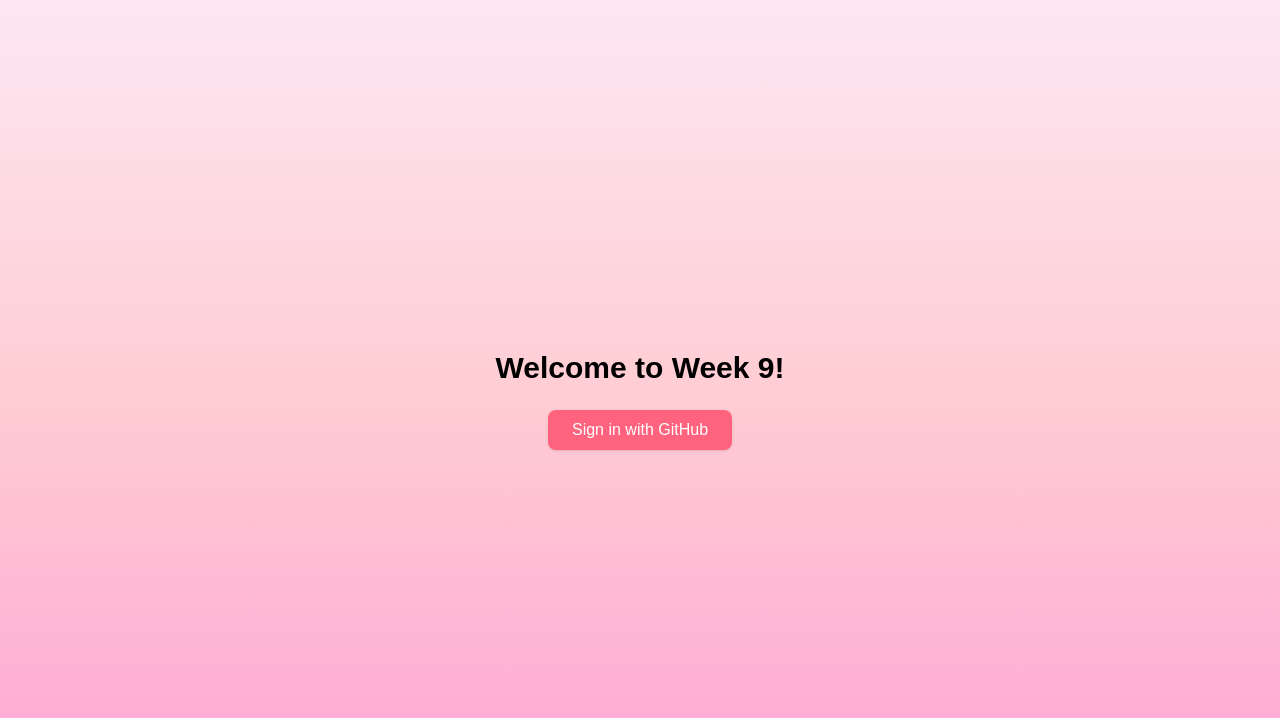
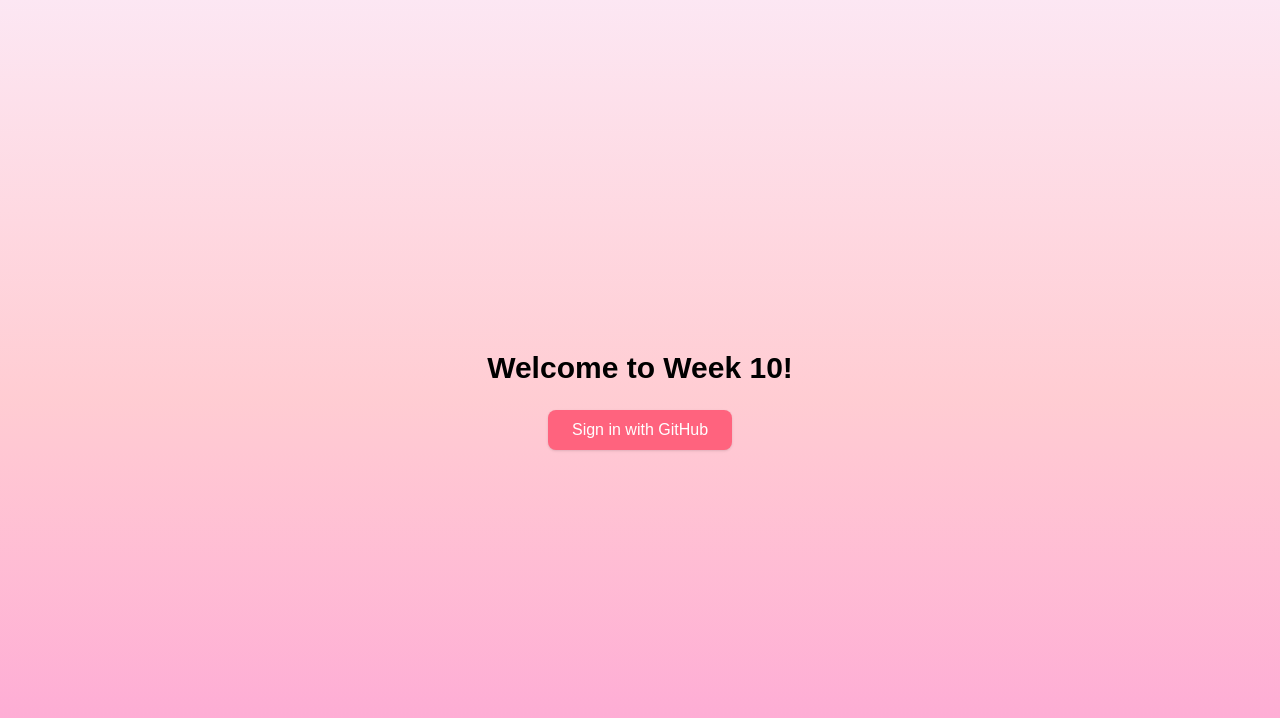
Before and after one commit to celinesur/cprg306-assignments, a Next.js app: page /week-10 in a window 1280 px wide. Shown: the top 718 px of the page. Built offline with nearby package versions, Linux system fonts and the light colour scheme; no server answers.

Commit message:
fixed page

```diff
--- a/app/week-10/page.js
+++ b/app/week-10/page.js
@@ -10,7 +10,7 @@
     <main className="min-h-screen flex flex-col items-center justify-center bg-gradient-to-b from-pink-100 via-rose-200 to-pink-300 text-black">
       {!user ? (
         <>
-          <h1 className="text-3xl font-bold mb-6">Welcome to Week 9!</h1>
+          <h1 className="text-3xl font-bold mb-6">Welcome to Week 10!</h1>
           <button
             onClick={gitHubSignIn}
             className="bg-rose-400 text-white px-6 py-2 rounded-lg shadow hover:bg-rose-500 transition"
```
